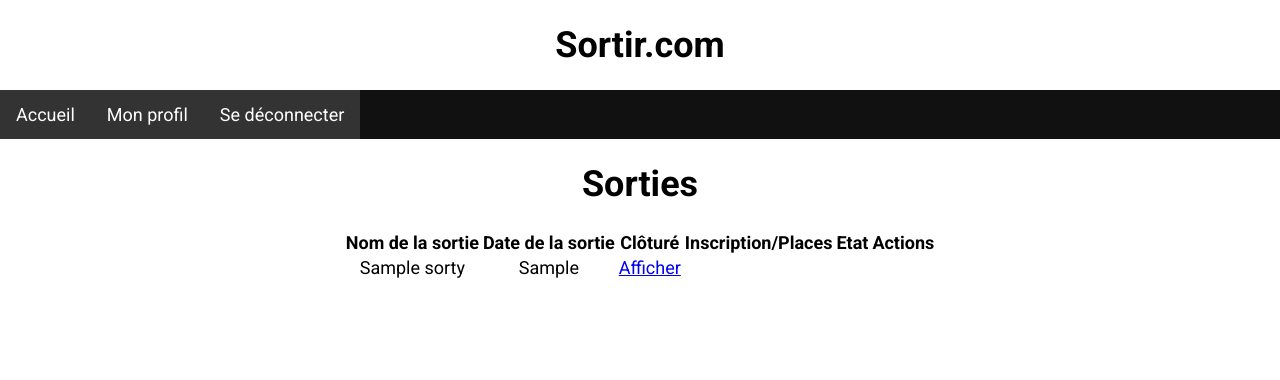
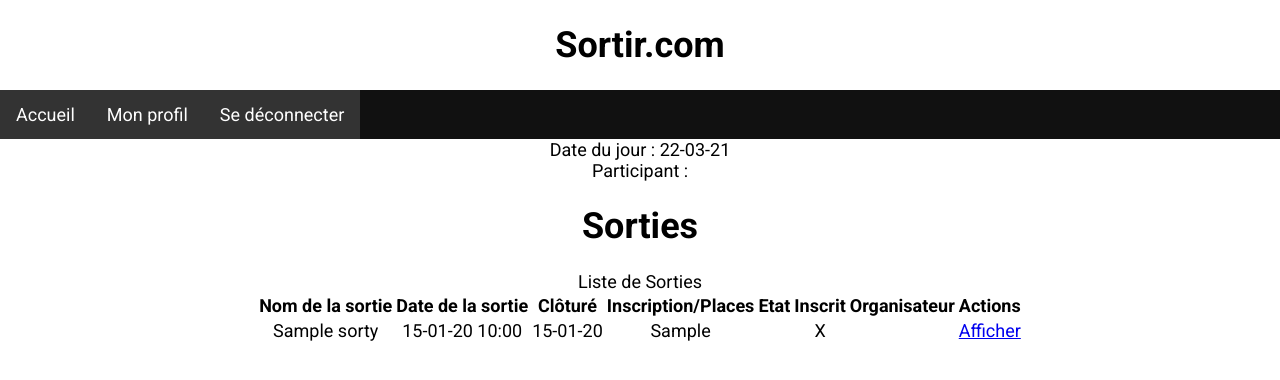
Before and after one commit to sphyni/projet_symfony_groupe1, a Symfony app: template templates/acceuil/index.html.twig in a window 1280 px wide. Shown: the top 380 px of the page. Run offline with Twig, Linux system fonts and the light colour scheme; the template is opened without the code that fills it: most values are stand-ins (such as "Sample title", 1, 10 or a date in 2020); some libraries are stand-ins or nearby versions.

Commit message:
commit du midi

```diff
--- a/templates/acceuil/index.html.twig
+++ b/templates/acceuil/index.html.twig
@@ -2,14 +2,15 @@
 {% block title %}
 <title>Accueil!</title>
 {% endblock %}
-
 {% block main %}
-
+    Date du jour : {{ "now"|date('d-m-y')}} <br>
+    Participant : {{ app.user.username }}
 
     <div class="accueil">
         <h1>Sorties</h1>
-        {% for sortie in sorties %}
             <table>
+                <cpation>Liste de Sorties</cpation>
+                <colgroup span="8" class="columns"></colgroup>
                 <thead>
                     <tr>
                         <th>Nom de la sortie</th>
@@ -17,21 +18,26 @@
                         <th>Clôturé</th>
                         <th>Inscription/Places</th>
                         <th>Etat</th>
+                        <th>Inscrit</th>
+                        <th>Organisateur</th>
                         <th>Actions</th>
                     </tr>
                 </thead>
+                {% for sortie in sorties %}
                 <tbody>
+                    <tr>
                         <td>{{ sortie.getNom() }}</td>
-
-
+                        <td>{{ sortie.getDateHeureDebut()|date('d-m-y  h:i') }}</td>
+                        <td>{{ sortie.getDateLimiteInscription()|date('d-m-y')}}</td>
                         <td>{{ sortie.getNbInscriptionsMax() }}</td>
-
+                        <td>{{ sortie.etat().getLibelle() }}</td>
+                        <td>X</td>
+                        <td></td>
                         <td><a href="#">Afficher</a></td>
+                    </tr>
                 </tbody>
+                {% endfor %}
             </table>
 
-
-
-    {% endfor %}
 </div>
 {% endblock %}
```
Lines whose indentation alone changed are shown as unchanged.
